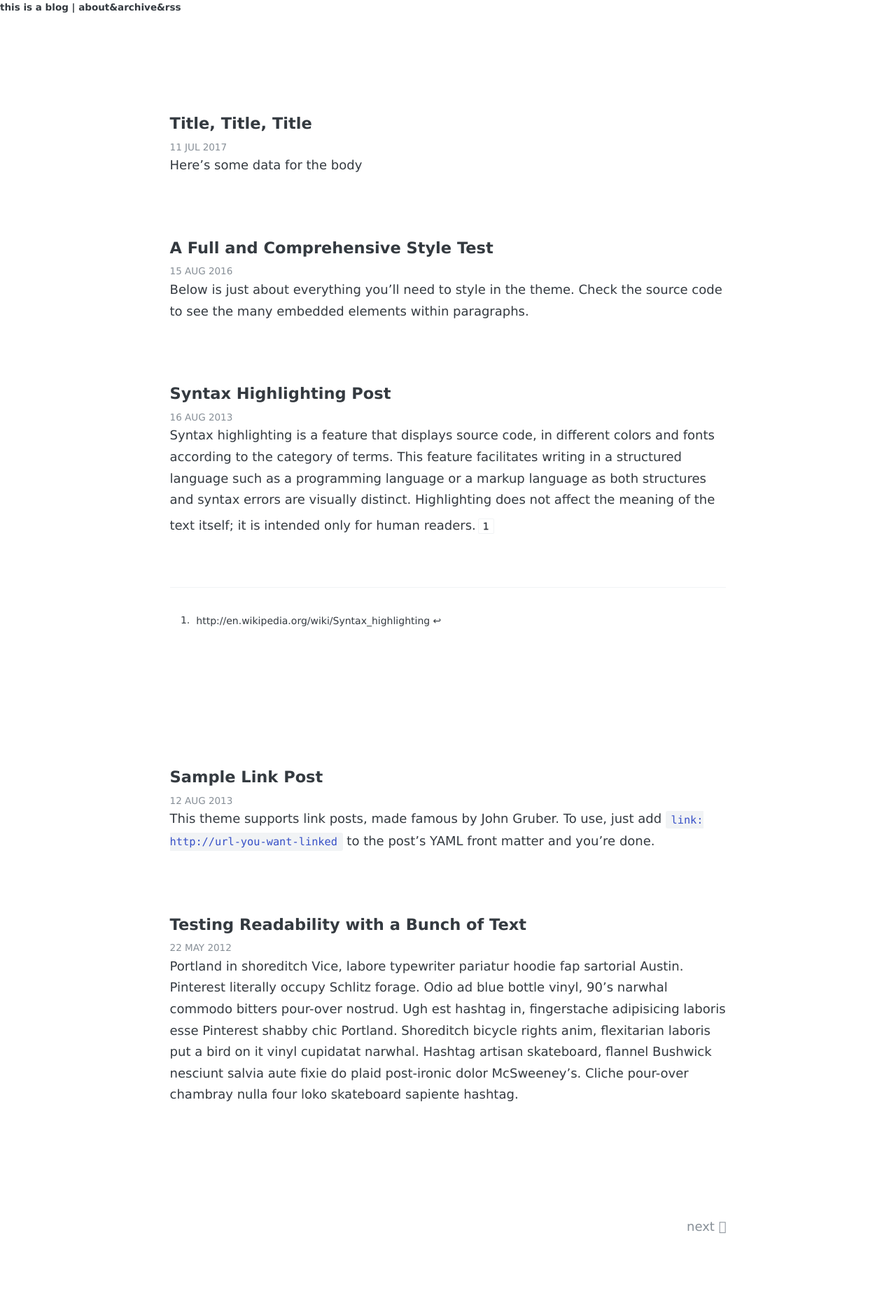
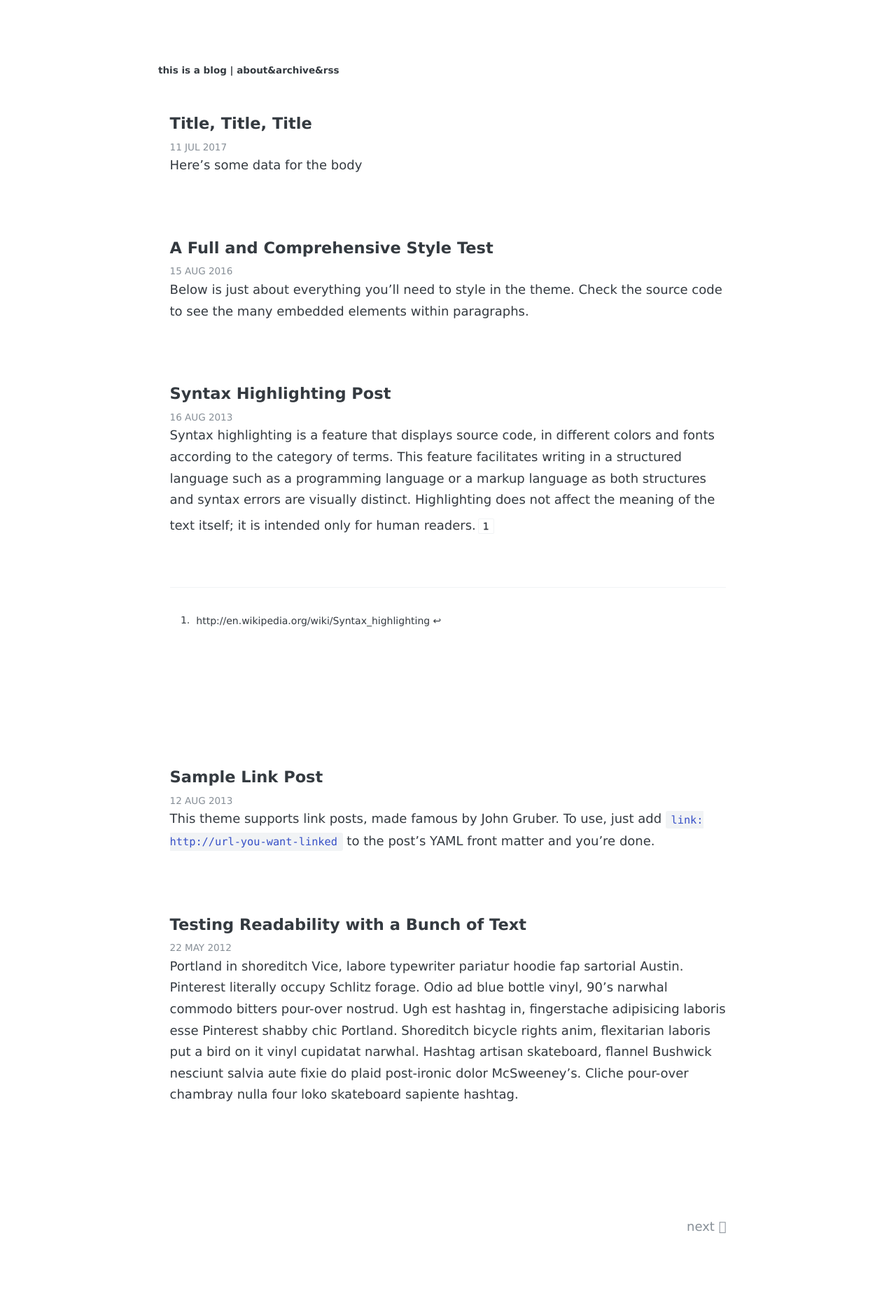
Before and after one commit to thisisamatthew/thisisamatthew.github.io, a Jekyll site: the page built from index.html, in a window 1280 px wide. Shown: the whole page at 70% size. Built offline with Jekyll 4.4.1, drawn with Linux system fonts in a browser that asks for light colours; some web fonts are replaced; the list of posts is cut into pages by our own code.

Commit message:
Put header under content-container

```diff
--- a/_layouts/default.html
+++ b/_layouts/default.html
@@ -2,10 +2,10 @@
 <html lang="en">
 {% include head.html %}
 <body>
-      <div class="header-small">
-            <a href="{{site.url}}{{site.baseurl}}">{{ site.name }}</a> | <a href="/about">about</a>&<a href="/archive">archive</a>&<a href="/feed.xml">rss</a>
-      </div>
       <div class="content-container">
+            <div class="header-small">
+                  <a href="{{site.url}}{{site.baseurl}}">{{ site.name }}</a> | <a href="/about">about</a>&<a href="/archive">archive</a>&<a href="/feed.xml">rss</a>
+            </div>
     {{ content }}
   </div>
 </body>
```
